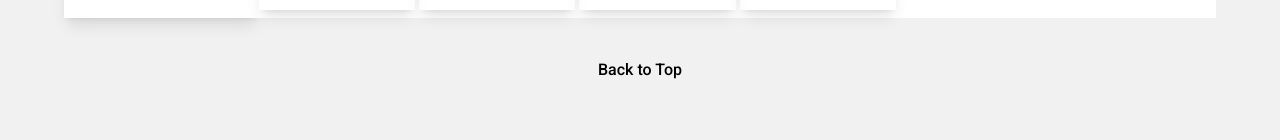
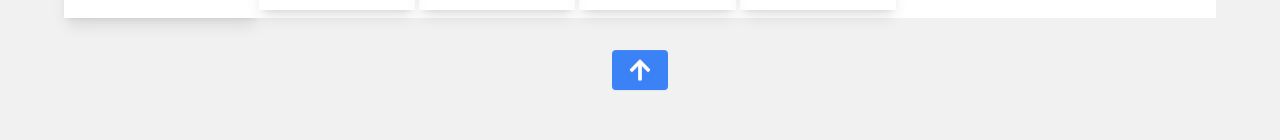
Before and after one commit to Segzyp1000/barb-show, a React (Vite) app: page / in a window 1280 px wide. Shown: the part 1403-1543 px from the top of the page. Built offline with nearby package versions, Linux system fonts and the light colour scheme.

Commit message:
commit another

```diff
--- a/src/component/BackBtn.jsx
+++ b/src/component/BackBtn.jsx
@@ -1,5 +1,6 @@
 import React, { useEffect } from "react";
 import { useLocation } from "react-router-dom";
+import { FaArrowUp } from "react-icons/fa";
 
 function BackBtn() {
   const location = useLocation();
@@ -10,7 +11,12 @@ function BackBtn() {
 
   return (
     <div className="flex mt-10 text-center items-center justify-center">
-      <button onClick={() => window.scrollTo(0, 0)}>Back to Top</button>
+      <button
+        onClick={() => window.scrollTo(0, 0)}
+        className="bg-blue-500 hover:bg-blue-700 text-white font-bold py-2 px-4 rounded animate-bounce"
+      >
+        <FaArrowUp className="h-6 w-6" />
+      </button>
     </div>
   );
 }
--- a/tailwind.config.js
+++ b/tailwind.config.js
@@ -9,7 +9,11 @@ export default {
       colors: {
         navColor: "#1F3E97",
         inputColor: "#F1F1F1"
-      }
+      },
+      animations: {
+        bounce: 'animate-bounce',
+      },
+
     },
   },
   plugins: [],
```
